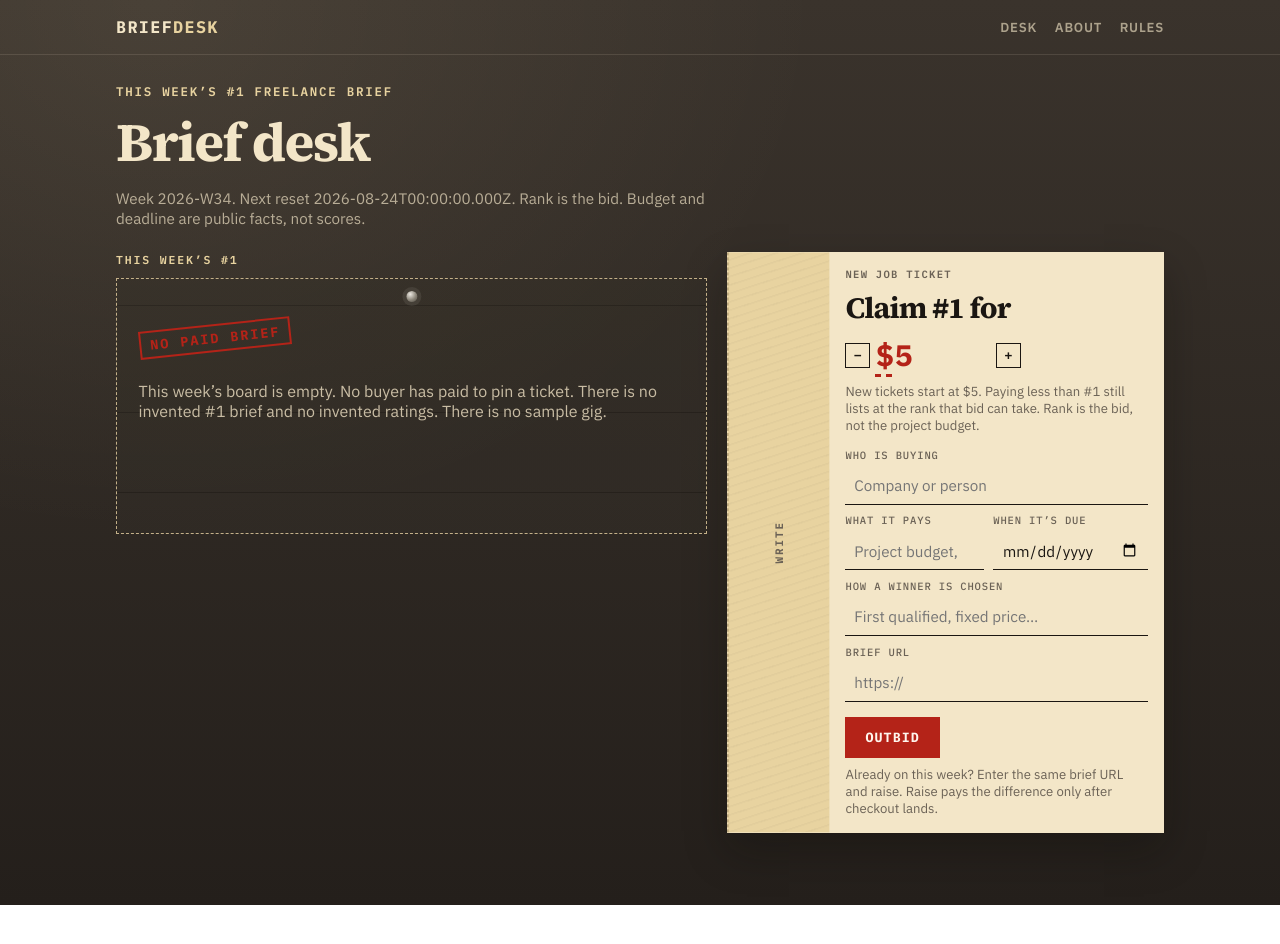
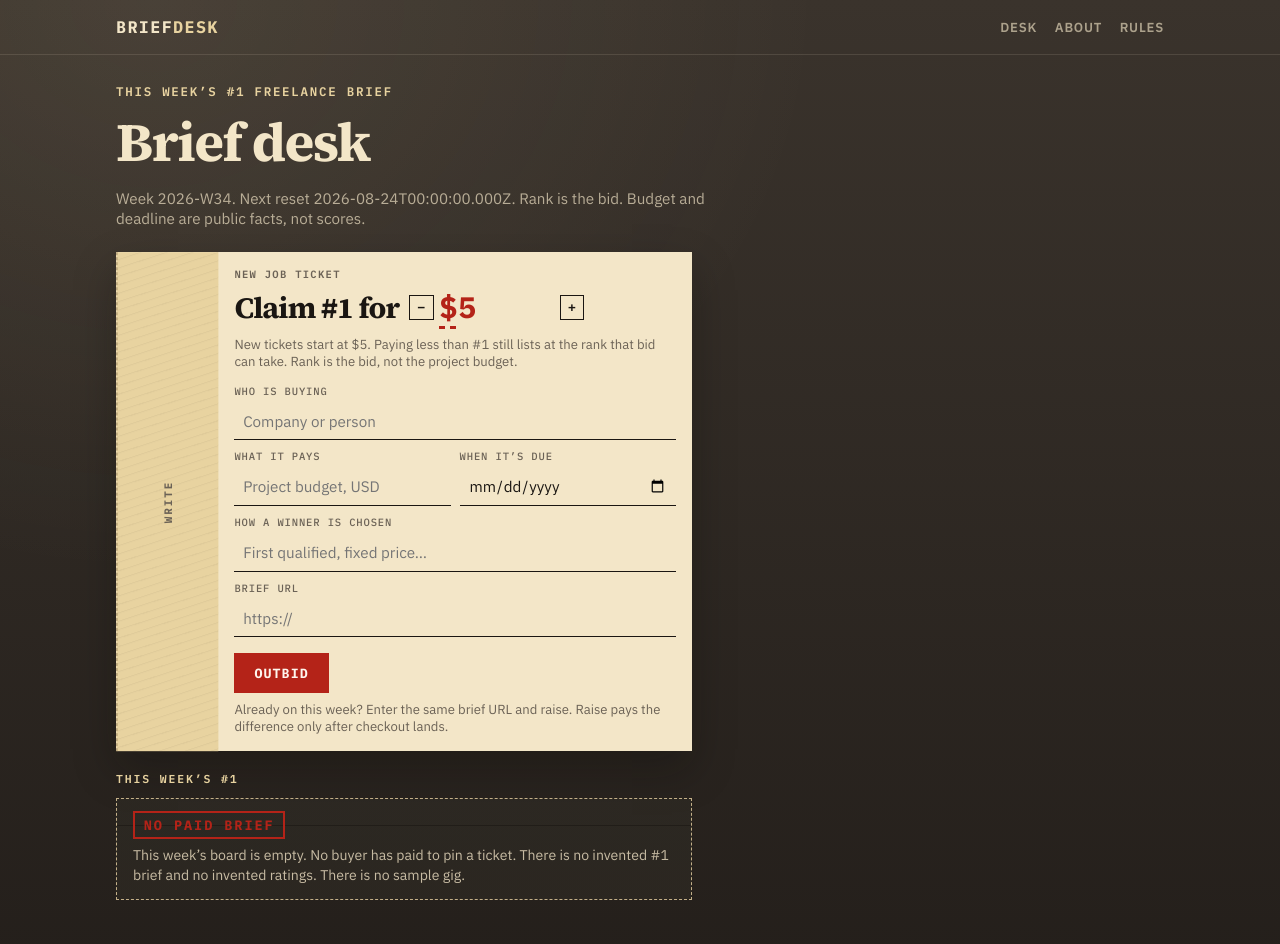
Before and after one commit to tangpingqingwa/10-freelance-brief-board, a Next.js app: page / in a window 1280 px wide. Shown: the top 944 px of the page. Before the commit the page ends 905 px from the top, so only its background shows below. Built offline with nearby package versions, Linux system fonts and the light colour scheme.

Commit message:
feat: yield an empty desk to Claim #1
Empty week no longer stages a full dashed ticket beside the form.
Claim #1 is first; the honesty stamp stays, smaller, and invents no brief.

```diff
--- a/src/app/board.css
+++ b/src/app/board.css
@@ -178,6 +178,19 @@ a:hover {
   color: var(--manila);
 }
 
+.desk-surface-empty {
+  grid-template-columns: minmax(0, 36rem);
+  justify-content: start;
+}
+
+.desk-surface-empty .claim {
+  order: 0;
+}
+
+.desk-surface-empty .spike-quiet {
+  order: 1;
+}
+
 .empty-week {
   margin: 0;
 }
@@ -195,6 +208,23 @@ a:hover {
     ),
     rgba(26, 22, 18, 0.38);
   color: rgba(243, 230, 200, 0.78);
+}
+
+.desk-surface-empty .empty-ticket {
+  min-height: 0;
+  padding: 0.75rem 1rem 0.85rem;
+}
+
+.desk-surface-empty .empty-stamp {
+  transform: none;
+  margin-bottom: 0.45rem;
+}
+
+.desk-surface-empty .empty-ticket p:last-child {
+  margin: 0;
+  max-width: 34rem;
+  font-size: 0.88rem;
+  line-height: 1.4;
 }
 
 .spike-pin {
--- a/src/app/board.tsx
+++ b/src/app/board.tsx
@@ -111,6 +111,8 @@ export function Board({ week, listings }: BoardProps) {
   const topBid = featured?.bidUsd ?? 0;
   const defaultAmount = topBid > 0 ? topBid + 1 : MIN_BID_USD;
 
+  const empty = featured === undefined;
+
   return (
     <main
       className="board desk"
@@ -127,26 +129,36 @@ export function Board({ week, listings }: BoardProps) {
         </p>
       </header>
 
-      <div className="desk-surface">
+      <div
+        className={empty ? "desk-surface desk-surface-empty" : "desk-surface"}
+        data-desk-surface={empty ? "empty" : "occupied"}
+      >
+        {featured ? (
+          <>
             <section className="spike" aria-labelledby="spike-heading">
               <h2 id="spike-heading">This week’s #1</h2>
-          {featured ? (
               <ListingCard listing={featured} featured />
+            </section>
+            <OutbidForm defaultAmount={defaultAmount} />
+          </>
         ) : (
+          <>
+            <OutbidForm defaultAmount={defaultAmount} />
+            <section className="spike spike-quiet" aria-labelledby="spike-heading">
+              <h2 id="spike-heading">This week’s #1</h2>
               <div className="empty-week" data-empty-week="true">
                 <div className="empty-ticket">
-                <div className="spike-pin" aria-hidden="true" />
                   <p className="empty-stamp">No paid brief</p>
                   <p>
-                  This week’s board is empty. No buyer has paid to pin a ticket.
-                  There is no invented #1 brief and no invented ratings. There
-                  is no sample gig.
+                    This week’s board is empty. No buyer has paid to pin a
+                    ticket. There is no invented #1 brief and no invented
+                    ratings. There is no sample gig.
                   </p>
                 </div>
               </div>
+            </section>
+          </>
         )}
-        </section>
-        <OutbidForm defaultAmount={defaultAmount} />
       </div>
 
       {rest.length > 0 ? (
```
Also changed, not shown: 2 other files (tests, documents, lock files or other folders). Lines whose indentation alone changed are shown as unchanged.
